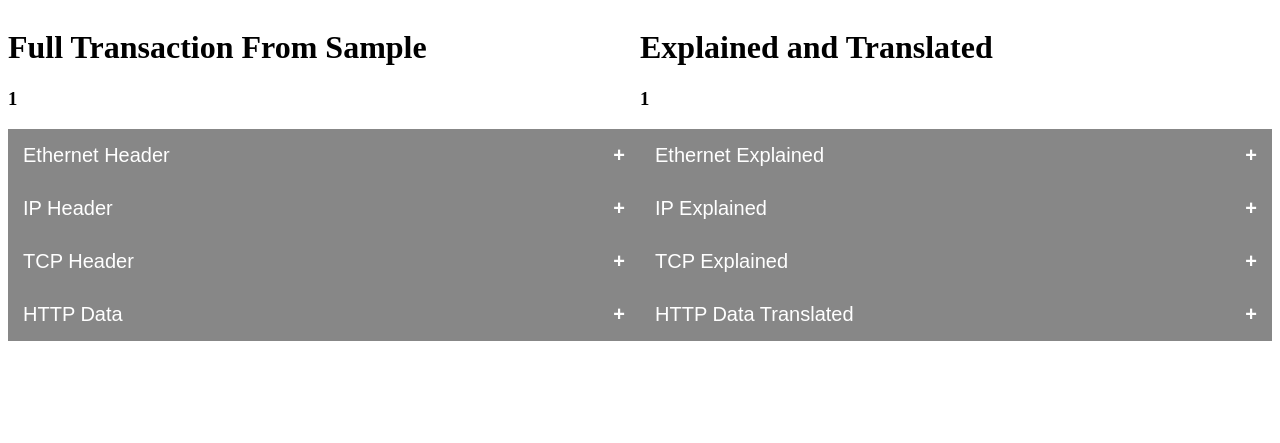
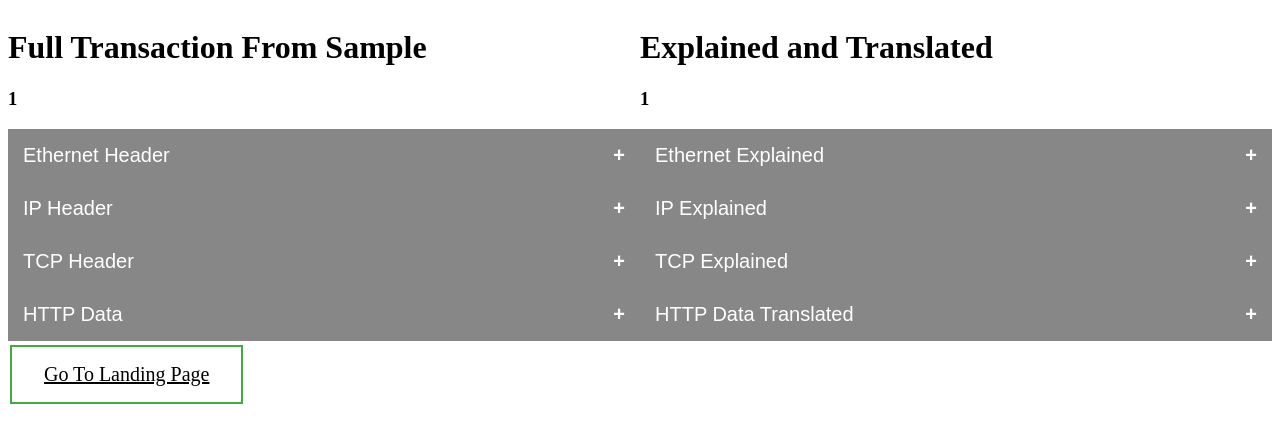
Before and after one commit to pratzyushd/a-level-nea-2022, a Flask app: template templates/a-level.html in a window 1280 px wide. Shown: the top 443 px of the page. Run offline with Flask 2, Linux system fonts and the light colour scheme; the template is opened without the code that fills it: most values are stand-ins (such as "Sample title", 1, 10 or a date in 2020).

Commit message:
Add "Return to Landing Page" button on packets display page

```diff
--- a/static/css/display.css
+++ b/static/css/display.css
@@ -66,3 +66,21 @@ packtxt {
     overflow: hidden;
     z-index: 1;
 }
+
+.button {
+    background-color: #ffffff;
+    border: 2px solid #40aa44;
+    color: #000000;
+    padding: 16px 32px;
+    text-align: center;
+    display: inline-block;
+    font-size: 20px;
+    margin: 4px 2px;
+    transition-duration: 0.2s;
+    cursor: pointer;
+}
+
+.button:hover {
+    background-color: #40aa44;
+    color: white;
+}
--- a/templates/a-level.html
+++ b/templates/a-level.html
@@ -115,6 +115,9 @@ title and the contents to tell the user that. #}
     {% endfor %}
 </div>
 
+<div class='container'>
+    <a href='/' class="button">Go To Landing Page</a>
+</div>
 
 <script>
 var collapsible = document.getElementsByClassName("collapsible");
```
